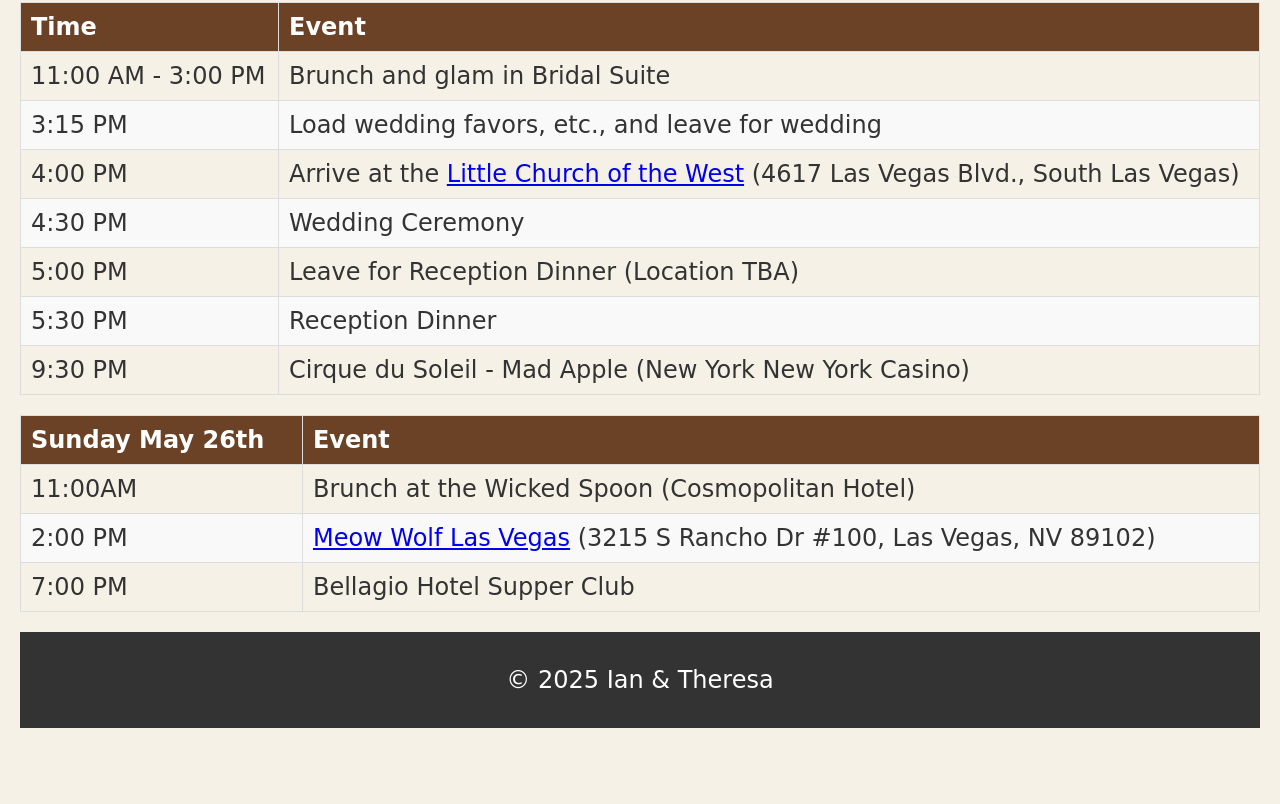
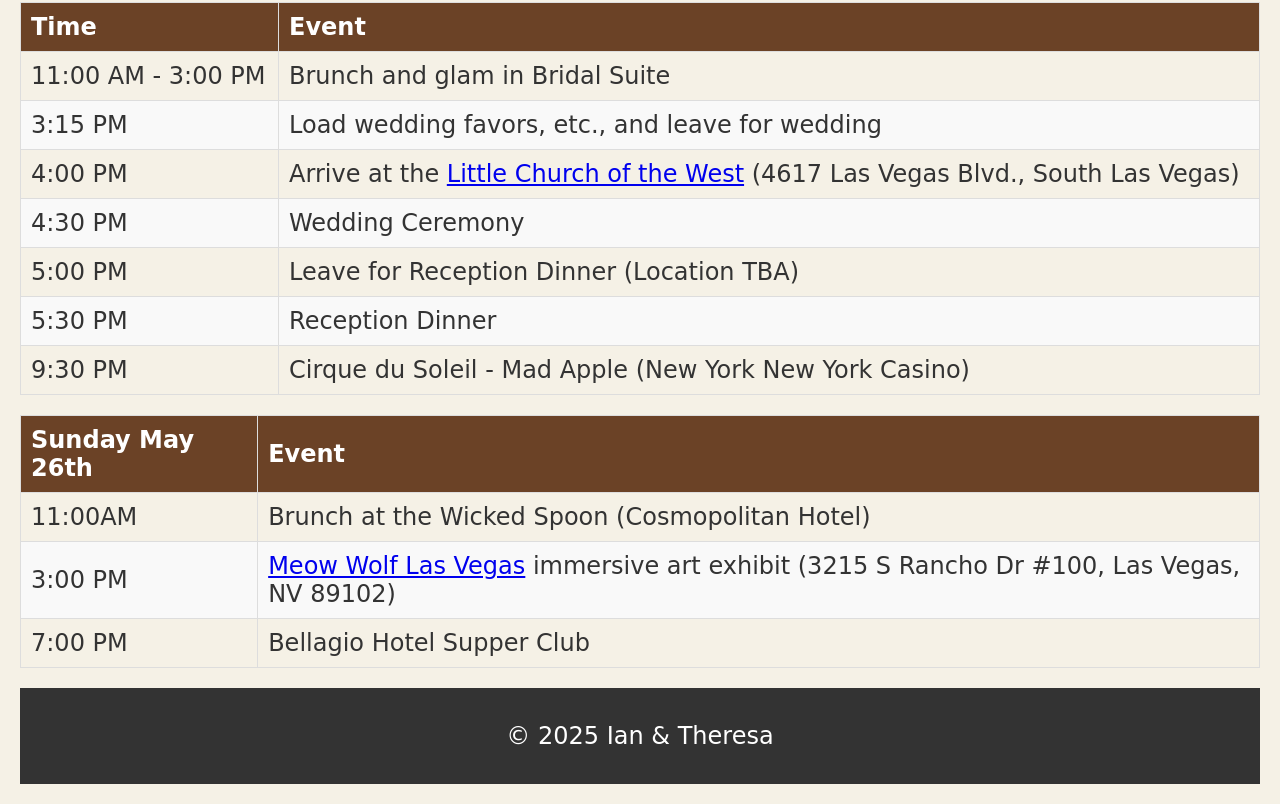
Before and after one commit to tsawi/theresaandian2025, a plain HTML site: page wedding-party-content.html in a window 1280 px wide. Shown: the part 530-1334 px from the top of the page. Before the commit the page ends 1278 px from the top, so only its background shows below. Drawn offline with Linux system fonts and the light colour scheme.

Commit message:
meow wolf

```diff
--- a/wedding-party-content.html
+++ b/wedding-party-content.html
@@ -140,8 +140,8 @@
           <td>Brunch at the Wicked Spoon (Cosmopolitan Hotel)</td>
       </tr>
       <tr>
-          <td>2:00 PM</td>
-          <td><a href="https://meowwolf.com/visit/las-vegas" target="_blank">Meow Wolf Las Vegas</a> (3215 S Rancho Dr #100, Las Vegas, NV 89102)</td>
+          <td>3:00 PM</td>
+          <td><a href="https://meowwolf.com/visit/las-vegas" target="_blank">Meow Wolf Las Vegas</a> immersive art exhibit (3215 S Rancho Dr #100, Las Vegas, NV 89102)</td>
       </tr>
       <tr>
           <td>7:00 PM</td>
```
Also changed, not shown: index.html (+1 -1 lines).
